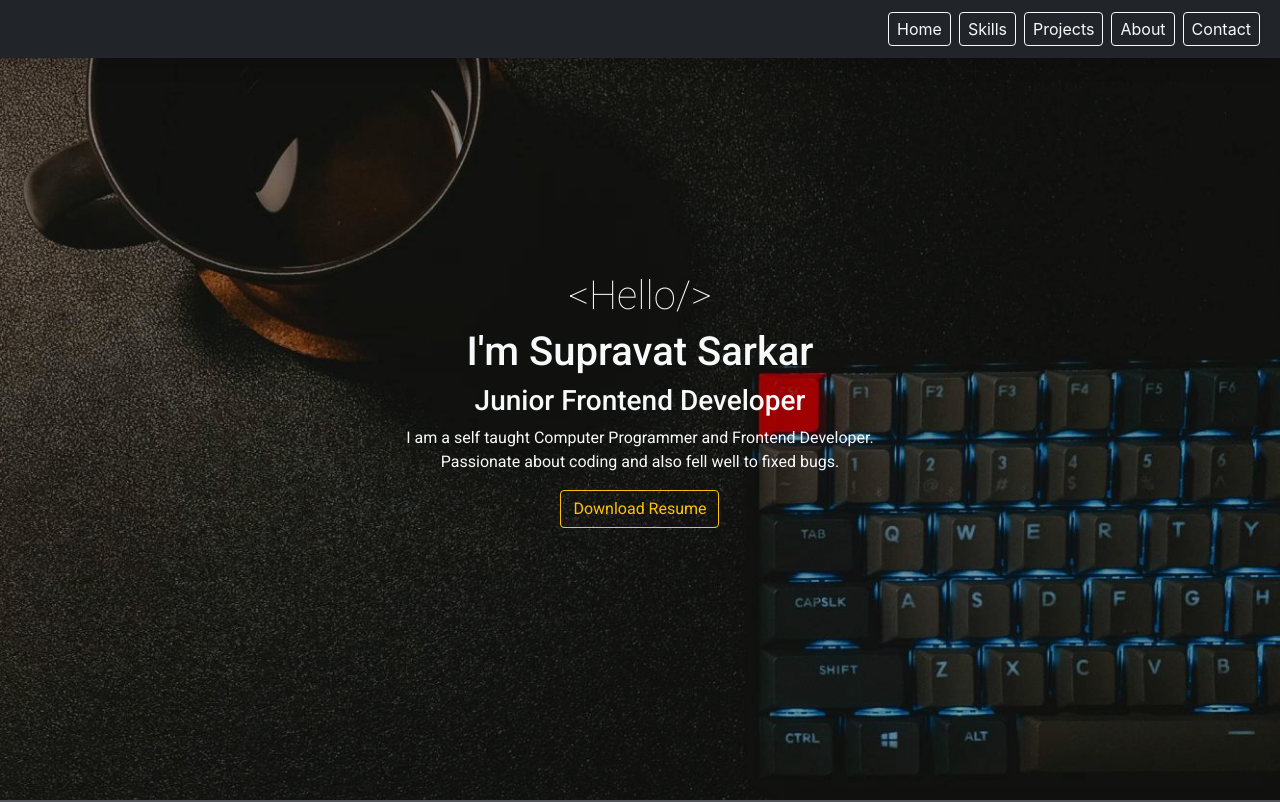
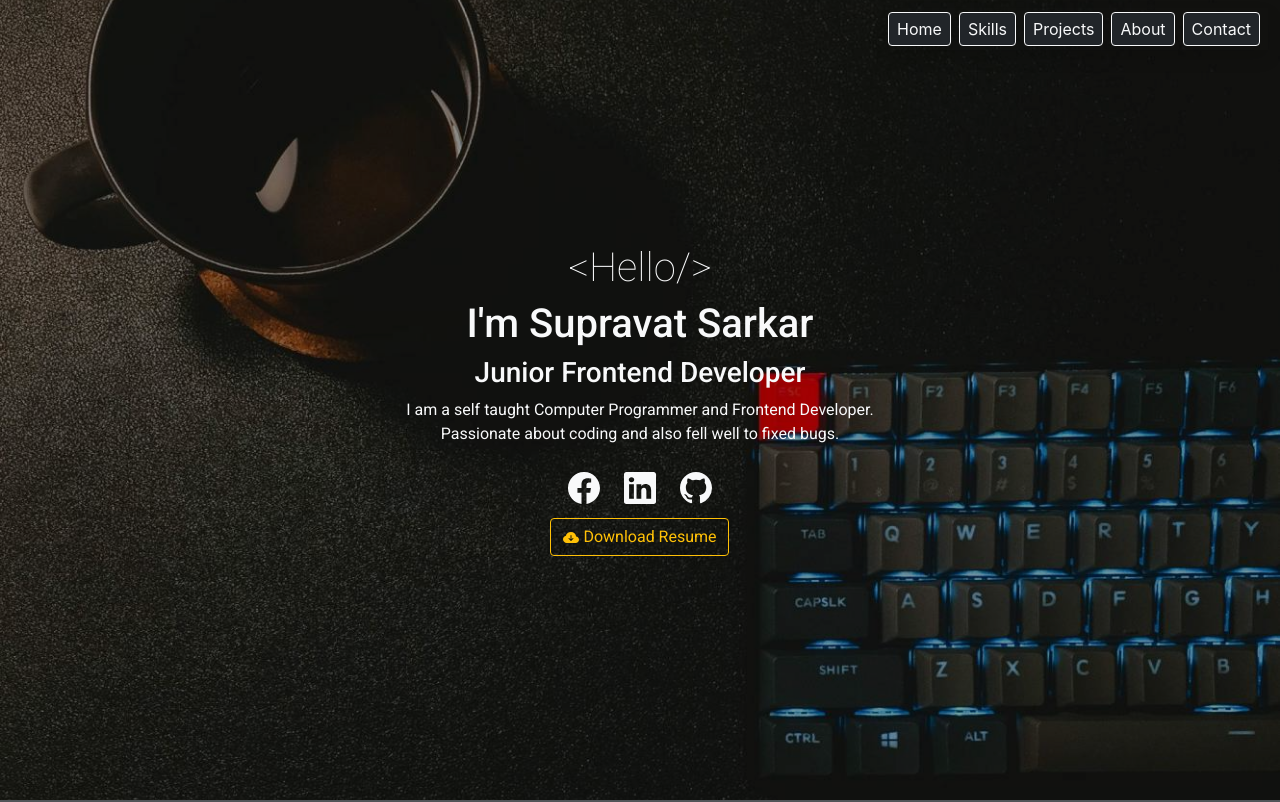
Before and after one commit to supravatsarkar/my-portfolio-website, a React (Create React App) app: page / in a window 1280 px wide. Shown: the top 802 px of the page. Built offline with nearby package versions, Linux system fonts and the light colour scheme.

Commit message:
add some style

```diff
--- a/src/Component/Home/About/About.js
+++ b/src/Component/Home/About/About.js
@@ -36,7 +36,6 @@ const About = () => {
                             <a href="https://github.com/supravatsarkar" className="text-decoration-none text-light fs-2 " target="_blank" rel="noreferrer" >
                                 <BsGithub />
                             </a>
-
                         </div>
                         {/* <button type="button" className="btn btn-warning mt-3">Hire Me</button> */}
                     </div>
--- a/src/Component/Home/Projects/Projects.js
+++ b/src/Component/Home/Projects/Projects.js
@@ -3,6 +3,7 @@ import project1 from '../../../images/projects/project-1.jpg'
 import project2 from '../../../images/projects/project-2.jpg'
 import project3 from '../../../images/projects/project-3.jpg'
 import { Link } from "react-router-dom";
+import { BsBoxArrowUpRight } from "react-icons/bs";
 import AOS from 'aos';
 import 'aos/dist/aos.css';
 AOS.init({
@@ -99,11 +100,11 @@ const Projects = () => {
                         key={project.id}
                         className="col-12 col-md-4 " >
                         <div className="border border-1 border-light my-3 rounded" >
-                            <img data-aos="zoom-in" src={project.images[0]} className="card-img-top img-fluid rounded p-2" alt="..." />
+                            <img data-aos="zoom-in" src={project.images[0]} className="card-img-top img-fluid rounded-2 p-2" alt="..." />
                             <div data-aos="fade-up" className="card-body text-light">
                                 <h5 className="card-title text-warning">{project.name}</h5>
                                 <p className="card-text">{project.description}</p>
-                                <Link to={`/projects/${project.id}`} style={{ textDecoration: 'none' }}><button className="btn btn-warning">Details</button></Link>
+                                <Link to={`/projects/${project.id}`} style={{ textDecoration: 'none' }}><button className="btn btn-warning ">Details</button></Link>
                             </div>
                         </div>
                     </div>
--- a/src/Component/Home/Skills/Skills.js
+++ b/src/Component/Home/Skills/Skills.js
@@ -10,7 +10,7 @@ AOS.init({
 const Skills = () => {
     return (
         <div className="my-5 text-white container" id="skills">
-            <h2 data-aos="slide-up">Key Skills</h2>
+            <h2 data-aos="slide-up">Skills</h2>
             <div className="container row m-0">
                 <div className="col-12 col-md-4 d-flex align-items-center ">
                     <div className="mx-2 my-2" data-aos="flip-right">
--- a/src/Component/Home/TopBanner/TopBanner.js
+++ b/src/Component/Home/TopBanner/TopBanner.js
@@ -1,5 +1,10 @@
 import React from 'react';
 import '../TopBanner/TopBanner.css';
+import { BsFacebook } from "react-icons/bs";
+import { BsLinkedin } from "react-icons/bs";
+import { BsGithub } from "react-icons/bs";
+import { BsFillCloudArrowDownFill } from "react-icons/bs";
+
 import AOS from 'aos';
 import 'aos/dist/aos.css';
 AOS.init({
@@ -21,8 +26,21 @@ const TopBanner = () => {
                             <h3 className=" " data-aos="fade-up" data-aos-delay="200" data-aos-offset='10'>Junior Frontend Developer</h3>
                             <p className="" data-aos="fade-up" data-aos-delay="400" data-aos-offset='10'>I am a self taught Computer Programmer and Frontend Developer. Passionate about coding and also fell well to fixed bugs.
                             </p>
+                            <div data-aos="zoom-in-up" data-aos-offset="0"
+                                data-aos-delay="1000"
+                                data-aos-duration="2000">
+                                <a href="https://www.facebook.com/supravat.sarkar" className="text-decoration-none text-light fs-2 me-4" target="_blank" rel="noreferrer" >
+                                    <BsFacebook />
+                                </a>
+                                <a href="https://www.linkedin.com/in/supravat-sarkar-4660161b9/" className="text-decoration-none text-light fs-2 me-4" target="_blank" rel="noreferrer" >
+                                    <BsLinkedin />
+                                </a>
+                                <a href="https://github.com/supravatsarkar" className="text-decoration-none text-light fs-2 " target="_blank" rel="noreferrer" >
+                                    <BsGithub />
+                                </a>
+                            </div>
                             <a href="https://drive.google.com/file/d/1YcEmXIJa0B_SpfMTHQ2JSv0PWHJitgVl/view?usp=sharing" target='_blank' rel='noreferrer'>
-                                <button type="button" className="btn btn btn-outline-warning" data-aos="zoom-in-up" data-aos-delay="600" data-aos-offset='10'>Download Resume</button>
+                                <button type="button" className="btn btn btn-outline-warning mt-2" data-aos="zoom-in-up" data-aos-delay="600" data-aos-offset='10'> <BsFillCloudArrowDownFill className="me-1" />Download Resume</button>
                             </a>
                         </div>
                     </div>
--- a/src/Component/Shared/Navigation/Navigation.js
+++ b/src/Component/Shared/Navigation/Navigation.js
@@ -4,22 +4,22 @@ import { NavHashLink } from 'react-router-hash-link';
 const Navigation = () => {
     return (
         <div>
-            <nav className="navbar navbar-expand-lg navbar-dark bg-dark shadow fixed-top">
+            <nav className="navbar navbar-expand-lg navbar-dark fixed-top">
                 <div className="container-fluid">
                     {/* <a className="navbar-brand" href="#">Navbar</a> */}
                     <button className="navbar-toggler" type="button" data-bs-toggle="collapse" data-bs-target="#navbarNavAltMarkup" aria-controls="navbarNavAltMarkup" aria-expanded="false" aria-label="Toggle navigation">
                         <span className="navbar-toggler-icon"></span>
                     </button>
                     <div className="collapse navbar-collapse " id="navbarNavAltMarkup">
-                        <div className="navbar-nav ms-auto">
-                            < NavHashLink className="px-2 py-1 border border-1 border-light rounded me-2 my-1 text-light" aria-current="page" to="/home#top-banner" style={{ textDecoration: 'none' }} activeClassName="selected"
+                        <div className="navbar-nav ms-auto shadow">
+                            < NavHashLink className="px-2 py-1 border border-1 border-light rounded me-2 my-1 text-light bg-dark" aria-current="page" to="/home#top-banner" style={{ textDecoration: 'none' }} activeClassName="selected"
                                 activeStyle={{ color: 'red' }}>Home</NavHashLink>
-                            <NavHashLink className="px-2 py-1 border border-1 border-light rounded me-2 my-1 text-light" to="/home#skills" style={{ textDecoration: 'none' }} >Skills</NavHashLink>
-                            <NavHashLink className="px-2 py-1 border border-1 border-light rounded me-2 my-1 text-light" to="/home#projects" style={{ textDecoration: 'none' }} activeClassName="selected"
+                            <NavHashLink className="px-2 py-1 border border-1 border-light rounded me-2 my-1 text-light bg-dark" to="/home#skills" style={{ textDecoration: 'none' }} >Skills</NavHashLink>
+                            <NavHashLink className="px-2 py-1 border border-1 border-light rounded me-2 my-1 text-light bg-dark" to="/home#projects" style={{ textDecoration: 'none' }} activeClassName="selected"
                                 activeStyle={{ color: 'red' }}>Projects</NavHashLink>
-                            <NavHashLink className="px-2 py-1 border border-1 border-light rounded me-2 my-1 text-light" to="/home#about" style={{ textDecoration: 'none' }} activeClassName="selected"
+                            <NavHashLink className="px-2 py-1 border border-1 border-light rounded me-2 my-1 text-light bg-dark" to="/home#about" style={{ textDecoration: 'none' }} activeClassName="selected"
                                 activeStyle={{ color: 'red' }}>About</NavHashLink>
-                            <NavHashLink className="px-2 py-1 border border-1 border-light rounded me-2 my-1 text-light" to="/home#contact" style={{ textDecoration: 'none' }} activeClassName="selected"
+                            <NavHashLink className="px-2 py-1 border border-1 border-light rounded me-2 my-1 text-light bg-dark" to="/home#contact" style={{ textDecoration: 'none' }} activeClassName="selected"
                                 activeStyle={{ color: 'red' }}>Contact</NavHashLink>
 
                         </div>
```
